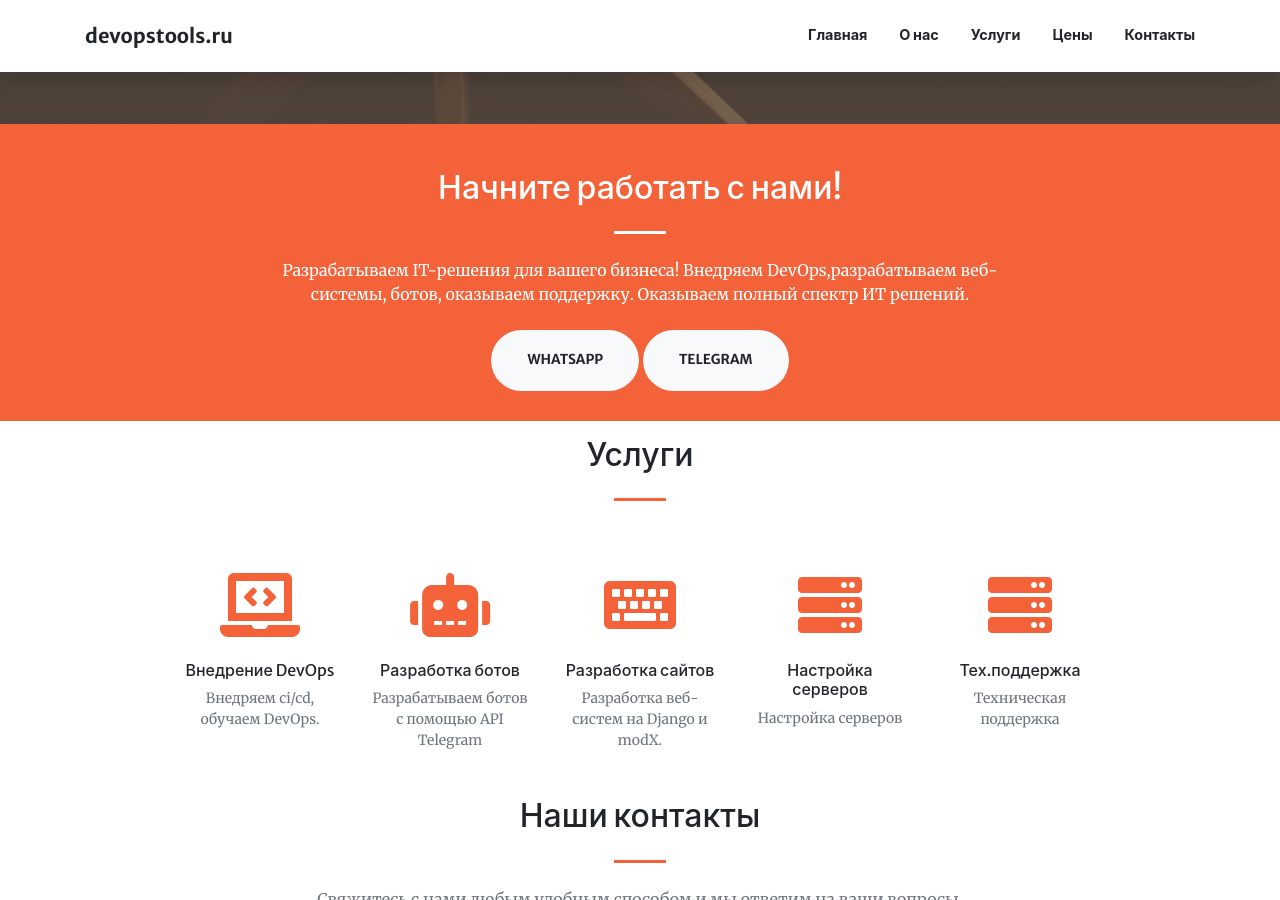
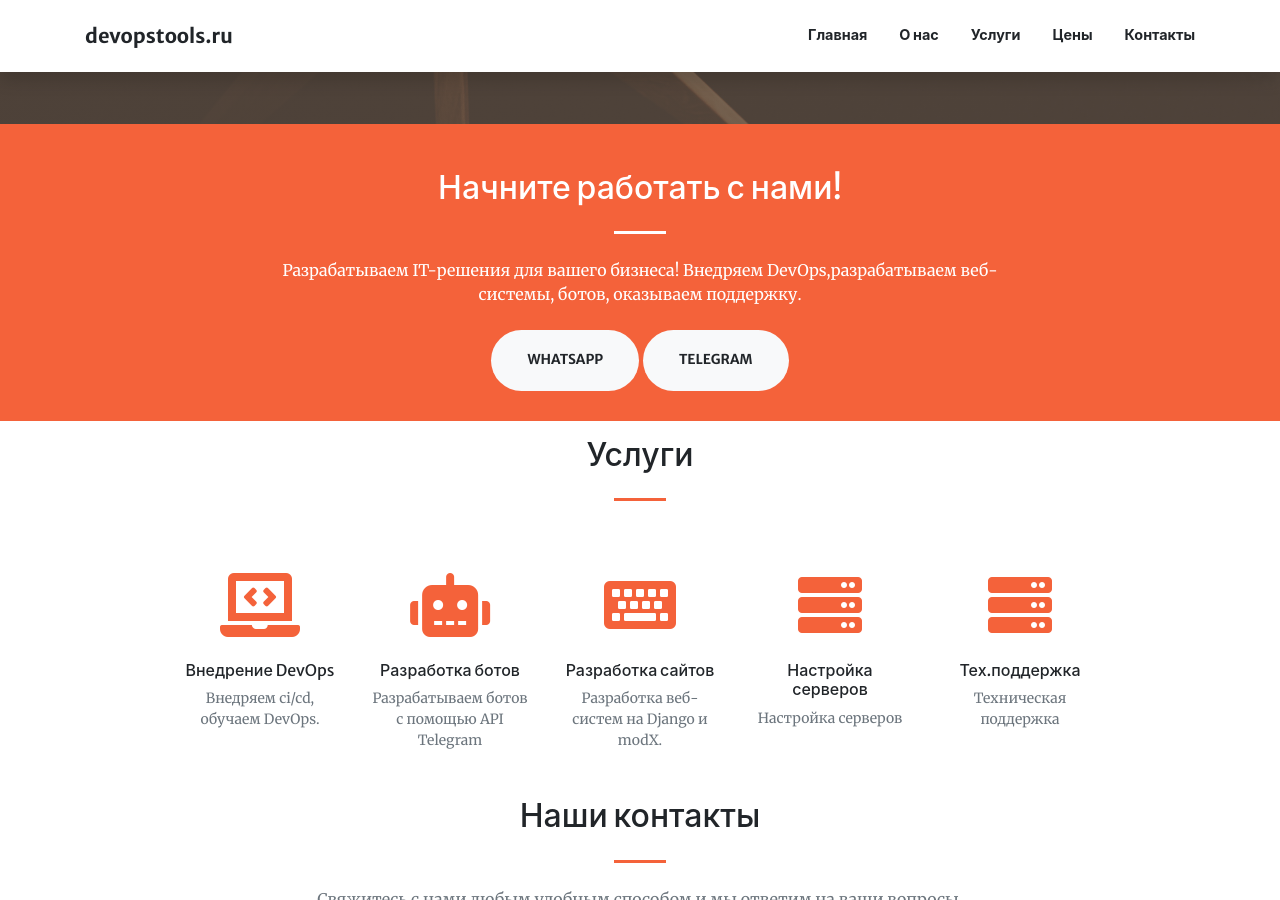
Before and after one commit to hacker342/devopstools.guthub.io, a Jekyll site: the page built from index.md, in a window 1280 px wide and 900 px high, scrolled down 776 px. Built offline with Jekyll 4.4.1, drawn with Linux system fonts in a browser that asks for light colours; nearby versions of some CDN libraries.

Commit message:
change index

```diff
--- a/index.md
+++ b/index.md
@@ -15,7 +15,7 @@ sections:
     section_id: about
     background_style: bg-primary
     title: Начните работать с нами!
-    text: Разрабатываем IT-решения для вашего бизнеса! Внедряем DevOps,разрабатываем веб-системы, ботов, оказываем поддержку. Оказываем полный спектр ИТ решений.
+    text: Разрабатываем IT-решения для вашего бизнеса! Внедряем DevOps,разрабатываем веб-системы, ботов, оказываем поддержку.
     actions:
       - title: WhatsApp
         url: 'https://api.whatsapp.com/message/ES4ODFIS5TPJK1'
```
